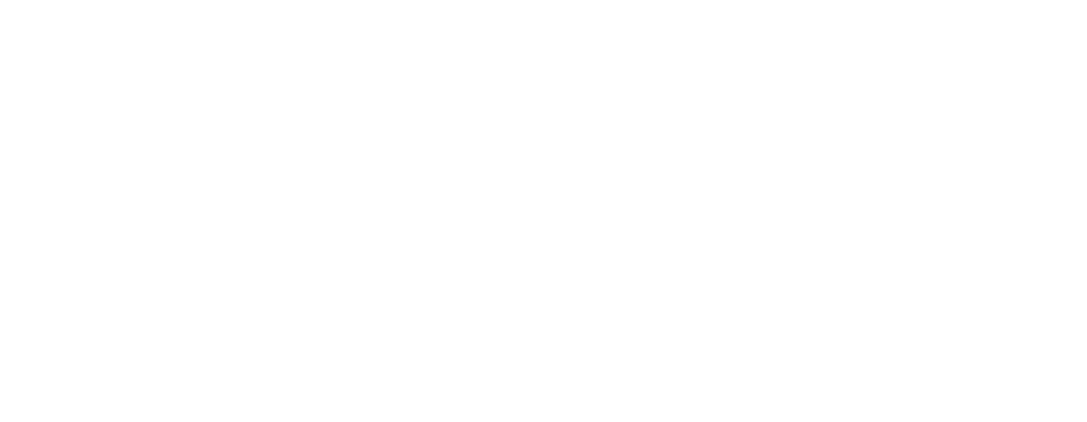
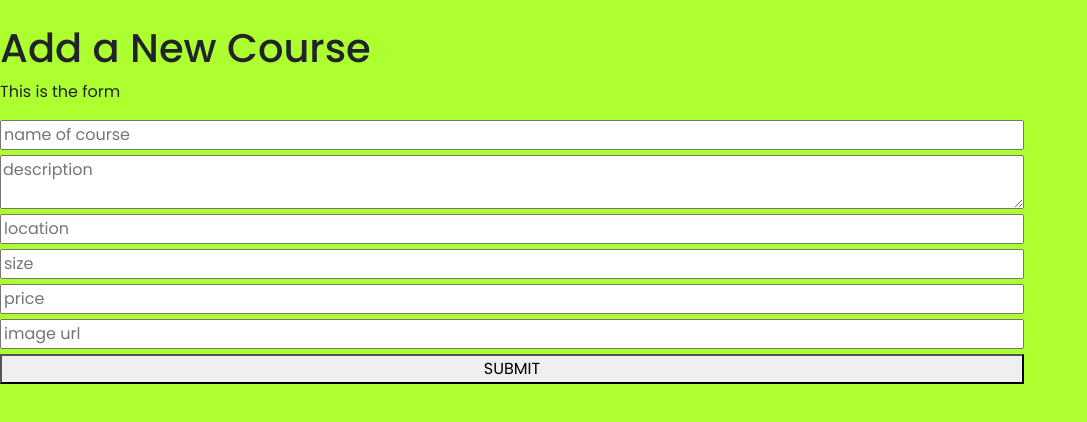
Before and after one commit to BenjaminSemah/capstone-front-end, a React (Create React App) app: page /add-course in a window 1280 px wide. Before the commit this address had no page. Shown: the top 422 px of the page, without its empty margins (0-1087 px from the left). Built offline with nearby package versions, Linux system fonts and the light colour scheme.

Commit message:
Add markup for Add New Course page

```diff
--- a/src/App.js
+++ b/src/App.js
@@ -1,6 +1,9 @@
 import React from 'react';
-import { BrowserRouter as Router, Routes, Route } from 'react-router-dom';
+import {
+  BrowserRouter as Router, Routes, Route,
+} from 'react-router-dom';
 import './App.css';
+import AddCourse from './pages/addCourse/AddCourse';
 import Home from './pages/home/home';
 
 function App() {
@@ -9,6 +12,7 @@
       <div className="App mt-4">
         <Routes>
           <Route exact path="/" element={<Home />} />
+          <Route path="/add-course" element={<AddCourse />} />
         </Routes>
       </div>
     </Router>
--- /dev/null
+++ b/src/components/AddCourseForm.js
@@ -0,0 +1,82 @@
+import React, { useState } from 'react';
+
+export default function AddCourseForm() {
+  const [courseData, setCourseData] = useState(
+    {
+      name: '',
+      description: '',
+      location: '',
+      size: '',
+      price: '',
+      image: '',
+    },
+  );
+
+  const handleFormChange = (event) => {
+    setCourseData((prevData) => {
+      const { name, value } = event.target;
+      return {
+        ...prevData,
+        [name]: value,
+      };
+    });
+  };
+
+  const handleFormSubmit = (event) => {
+    event.preventDefault();
+    console.log(courseData);
+  };
+
+  return (
+    <>
+      <p>This is the form</p>
+      <form
+        className="addCourse--form"
+        onSubmit={handleFormSubmit}
+      >
+        <input
+          type="text"
+          placeholder="name of course"
+          name="name"
+          onChange={handleFormChange}
+          value={courseData.name}
+        />
+        <textarea
+          placeholder="description"
+          name="description"
+          onChange={handleFormChange}
+          value={courseData.description}
+        />
+        <input
+          type="text"
+          placeholder="location"
+          name="location"
+          onChange={handleFormChange}
+          value={courseData.location}
+        />
+        <input
+          type="text"
+          placeholder="size"
+          name="size"
+          onChange={handleFormChange}
+          value={courseData.size}
+        />
+        <input
+          type="text"
+          placeholder="price"
+          name="price"
+          onChange={handleFormChange}
+          value={courseData.price}
+        />
+        <input
+          type="text"
+          placeholder="image url"
+          name="image"
+          onChange={handleFormChange}
+          value={courseData.image}
+        />
+        <button type="submit">SUBMIT</button>
+      </form>
+    </>
+  );
+}
--- /dev/null
+++ b/src/pages/addCourse/AddCourse.css
@@ -0,0 +1,10 @@
+body {
+  background-color: greenyellow;
+}
+
+.addCourse--form {
+  display: flex;
+  flex-direction: column;
+  gap: 5px;
+  width: 80%;
+}
--- /dev/null
+++ b/src/pages/addCourse/AddCourse.js
@@ -0,0 +1,12 @@
+import React from 'react';
+import AddCourseForm from '../../components/AddCourseForm';
+import './AddCourse.css';
+
+export default function AddCourse() {
+  return (
+    <>
+      <h1>Add a New Course</h1>
+      <AddCourseForm />
+    </>
+  );
+}
```
